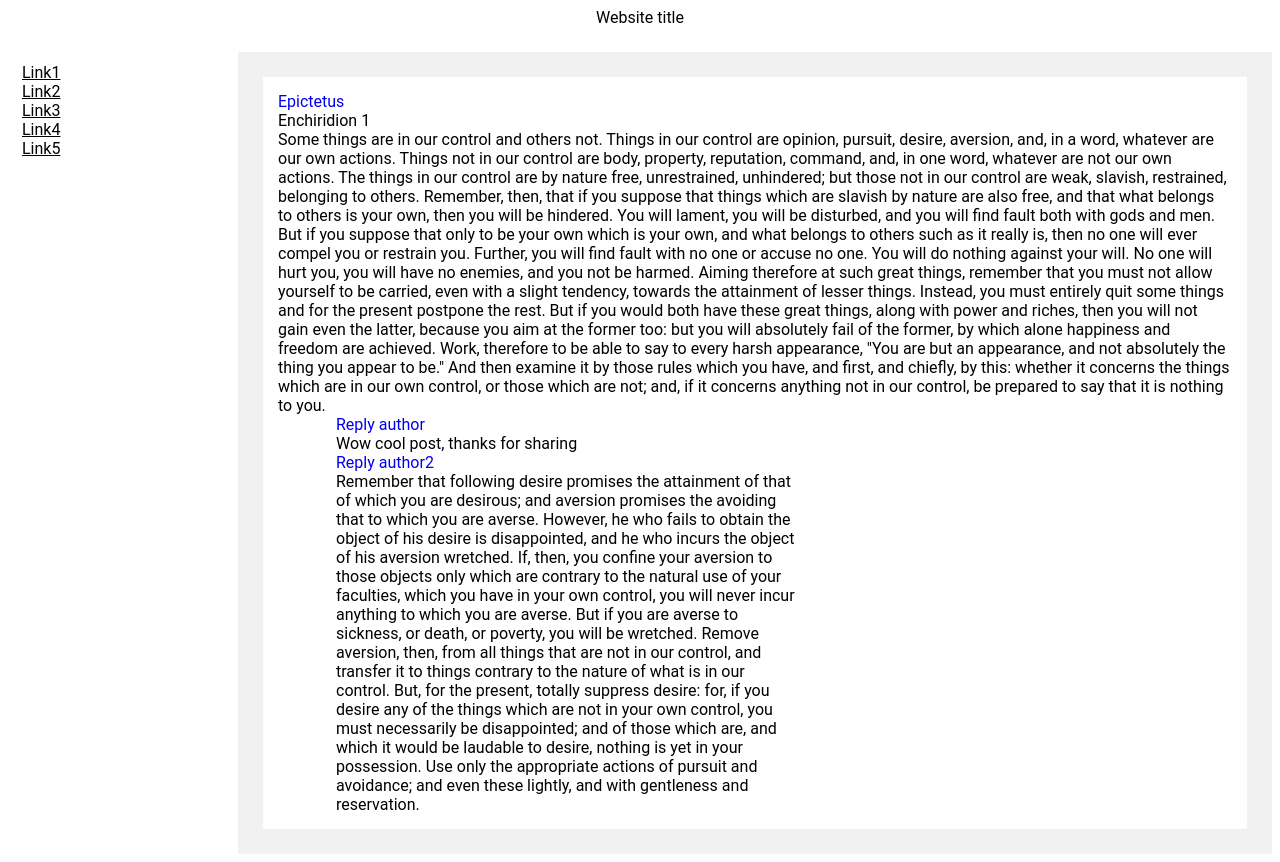
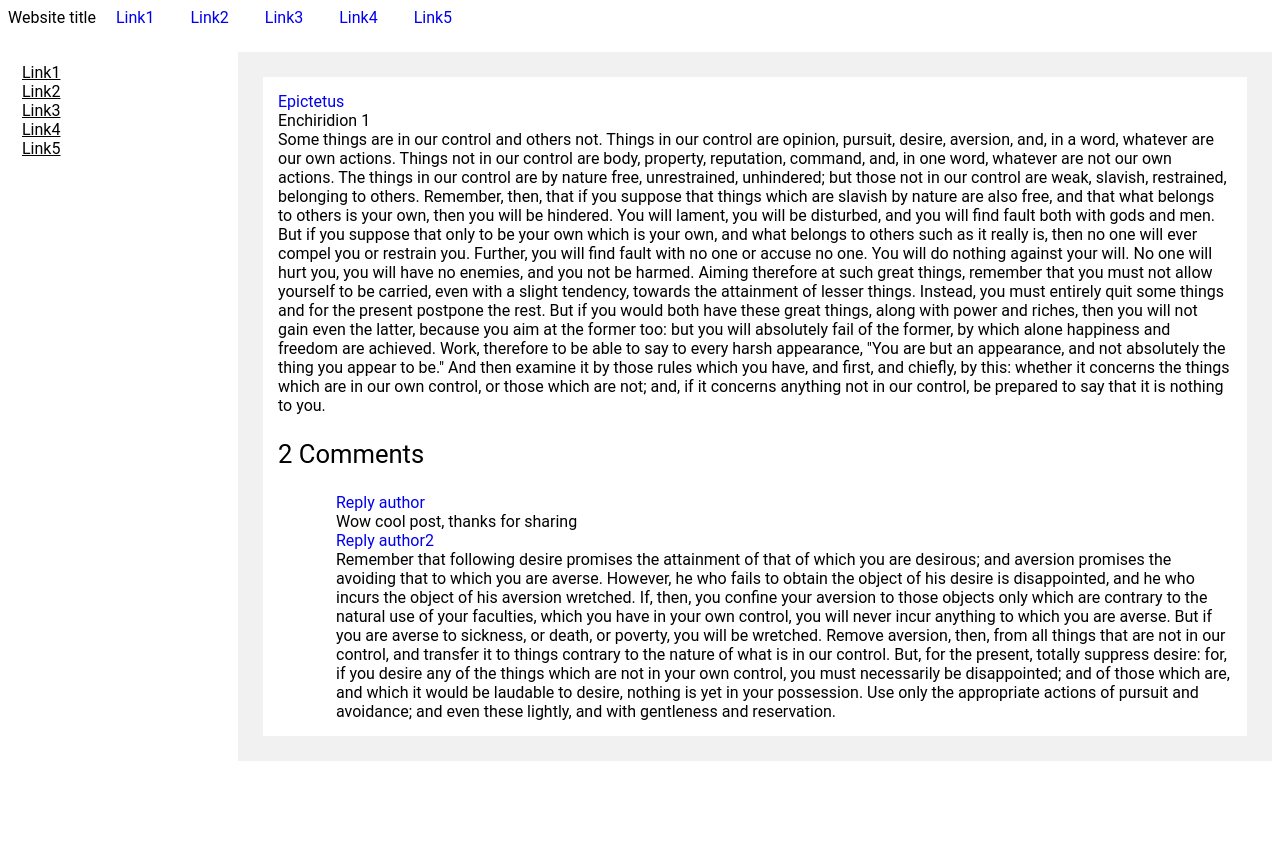
Before and after one commit to jed1337/OnePageMultipleStyles, a plain HTML site: page index.html in a window 1280 px wide. After the commit the page ends 800 px from the top, so only its background shows below. Drawn offline with Linux system fonts and the light colour scheme.

Commit message:
Made reply text overflow

```diff
--- a/index.html
+++ b/index.html
@@ -7,6 +7,11 @@
 <body>
     <header>
         Website title
+        <a href="#">Link1</a>
+        <a href="#">Link2</a>
+        <a href="#">Link3</a>
+        <a href="#">Link4</a>
+        <a href="#">Link5</a>
     </header>
     <div class='sidebar'>
         <a href="#">Link1</a>
@@ -17,9 +22,10 @@
     </div>
     <div class='main'>
         <div class='post'>
+            <div class="post_area">
                 <a class="author" href="#">Epictetus</a>
                 <div class="subject">Enchiridion 1</div>
-            <div class="content">
+                <div>
                     Some things are in our control and others not. Things in our control are opinion, pursuit, desire, aversion, and, in a word, whatever are our own actions. Things not in our control are body, property, reputation, command, and, in one word, whatever are
                     not our own actions. The things in our control are by nature free, unrestrained, unhindered; but those not in our control are weak, slavish, restrained, belonging to others. Remember, then, that if you suppose that things which are slavish
                     by nature are also free, and that what belongs to others is your own, then you will be hindered. You will lament, you will be disturbed, and you will find fault both with gods and men. But if you suppose that only to be your own which
@@ -29,6 +35,11 @@
                     of the former, by which alone happiness and freedom are achieved. Work, therefore to be able to say to every harsh appearance, "You are but an appearance, and not absolutely the thing you appear to be." And then examine it by those rules
                     which you have, and first, and chiefly, by this: whether it concerns the things which are in our own control, or those which are not; and, if it concerns anything not in our control, be prepared to say that it is nothing to you.
                 </div>
+            </div>
+            <div class="reply_area">
+                <div class="reply_meta_data">
+                    2 Comments
+                </div>
                 <div class="replies">
                     <div class='reply'>
                         <a class="author" href="#">Reply author</a>
@@ -36,7 +47,7 @@
                     </div>
                     <div class='reply'>
                         <a class="author" href="#">Reply author2</a>
-                    <div>
+                        <div class='reply_text'>
                             Remember that following desire promises the attainment of that of which you are desirous; and aversion promises the avoiding that to which you are averse. However, he who fails to obtain the object of his desire is disappointed, and he who incurs the
                             object of his aversion wretched. If, then, you confine your aversion to those objects only which are contrary to the natural use of your faculties, which you have in your own control, you will never incur anything to which you
                             are averse. But if you are averse to sickness, or death, or poverty, you will be wretched. Remove aversion, then, from all things that are not in our control, and transfer it to things contrary to the nature of what is in our control.
@@ -47,6 +58,7 @@
                 </div>
             </div>
         </div>
+    </div>
     <div></div>
 </body>
 
--- a/youtube.css
+++ b/youtube.css
@@ -3,7 +3,15 @@
 }
 
 header {
-    text-align: center
+    margin: 0;
+    padding: 0;
+
+}
+
+header a{
+    text-align: center;
+    padding: 14px 16px;
+    text-decoration: none;
 }
 
 .sidebar {
@@ -35,6 +43,10 @@ header {
     padding: 15px;
 }
 
+.post_area{
+    margin-bottom: 24px;
+}
+
 .author:link {
     text-decoration: none;
 }
@@ -47,6 +59,7 @@ header {
     margin-left: 58px;
 }
 
-.reply {
-    width: 460px
+.reply_meta_data{
+    font-size: 1.6rem;
+    margin-bottom:24px;
 }
```
Lines whose indentation alone changed are shown as unchanged.
